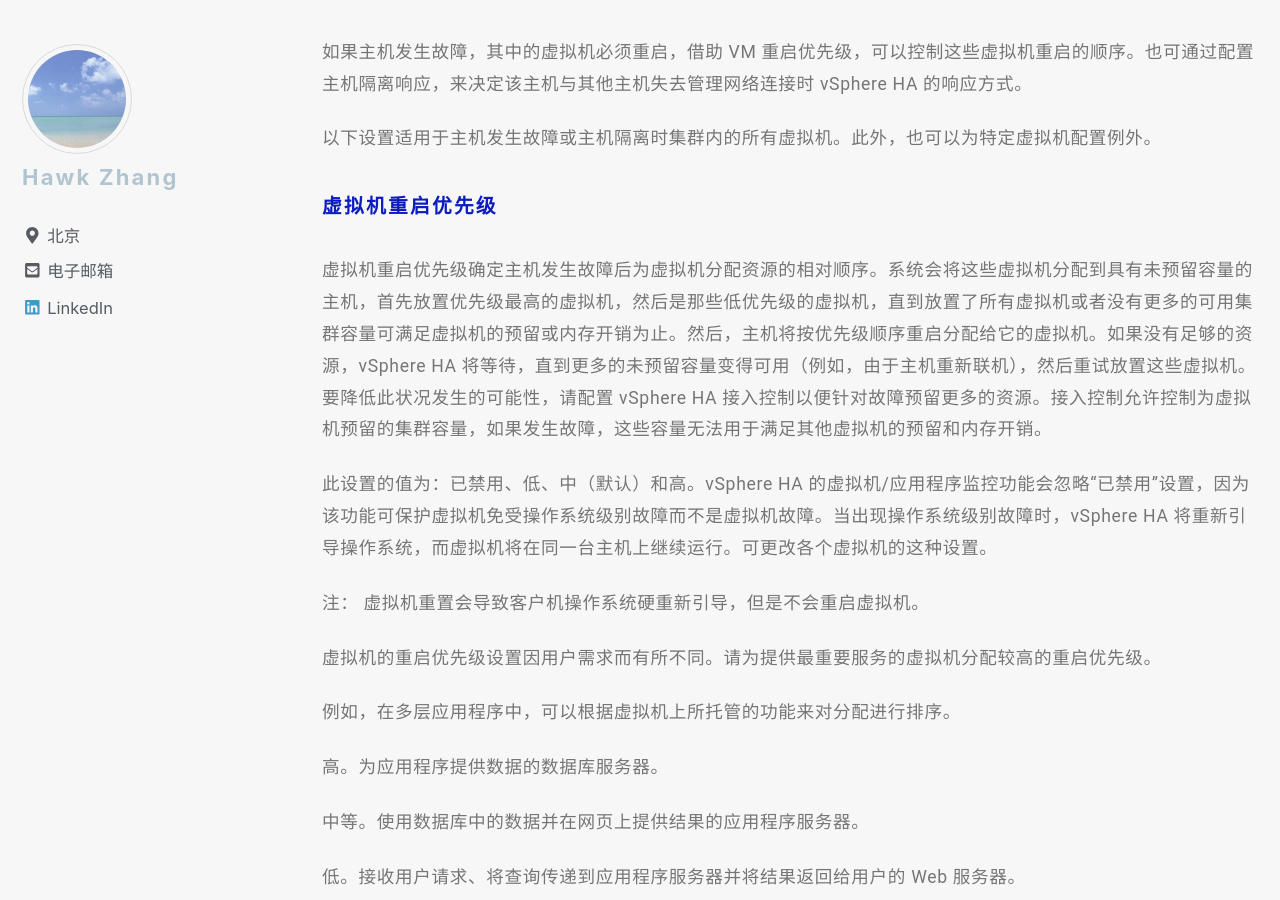
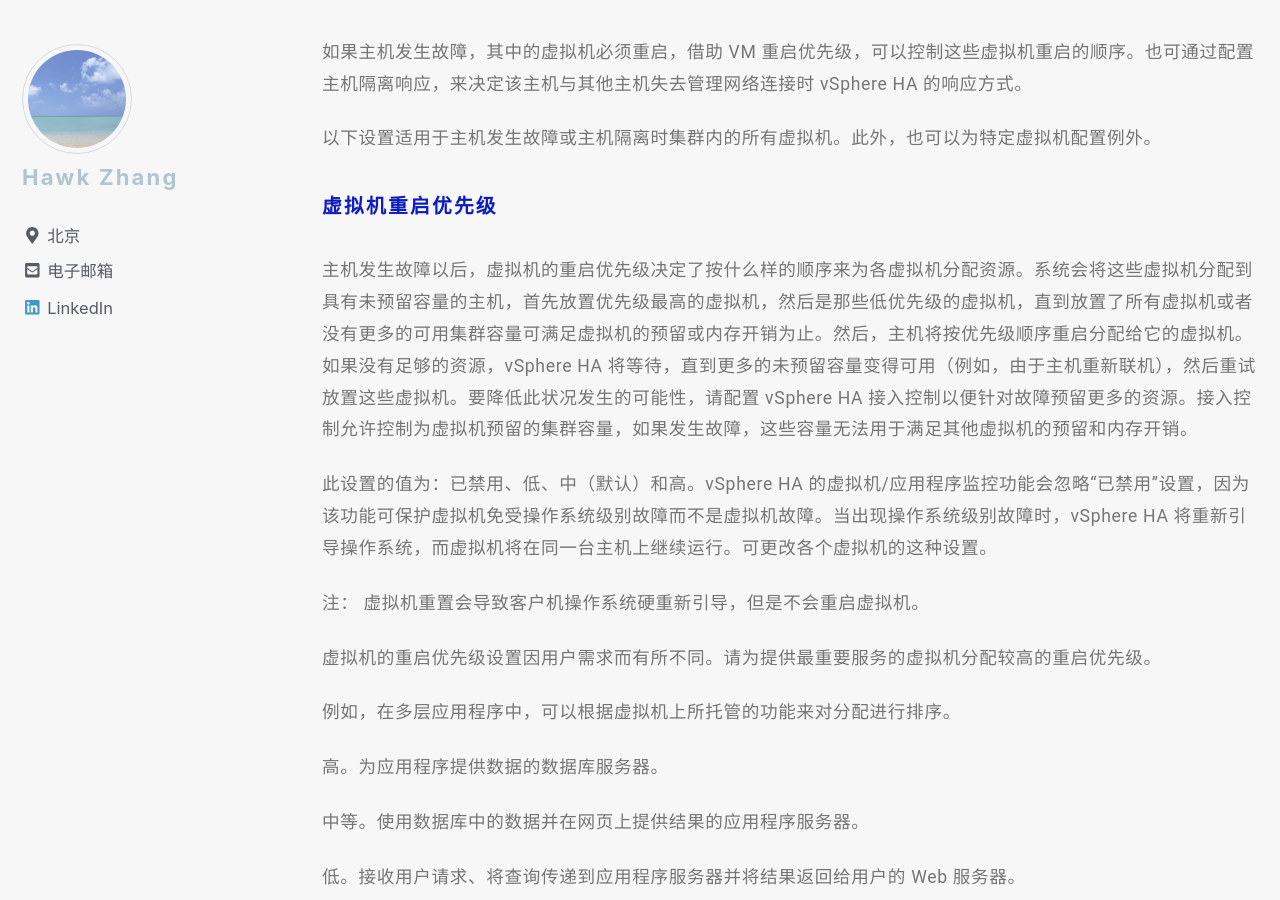
Before and after one commit to narru888/linotes_note, a Jekyll site: the page built from _posts/virtualizaion/2018-04-01-vsphere.ha.md, in a window 1280 px wide and 900 px high, scrolled down 8311 px. Built offline with Jekyll 4.4.1, drawn with Linux system fonts in a browser that asks for light colours; nearby versions of some CDN libraries; a script that is not in the unit is left out.

Commit message:
update on 2018-11-29 13:52:01 CST

```diff
--- a/_posts/virtualizaion/2018-04-01-vsphere.ha.md
+++ b/_posts/virtualizaion/2018-04-01-vsphere.ha.md
@@ -248,7 +248,7 @@
 
 ##### 虚拟机重启优先级
 
-虚拟机重启优先级确定主机发生故障后为虚拟机分配资源的相对顺序。系统会将这些虚拟机分配到具有未预留容量的主机，首先放置优先级最高的虚拟机，然后是那些低优先级的虚拟机，直到放置了所有虚拟机或者没有更多的可用集群容量可满足虚拟机的预留或内存开销为止。然后，主机将按优先级顺序重启分配给它的虚拟机。如果没有足够的资源，vSphere HA 将等待，直到更多的未预留容量变得可用（例如，由于主机重新联机），然后重试放置这些虚拟机。要降低此状况发生的可能性，请配置 vSphere HA 接入控制以便针对故障预留更多的资源。接入控制允许控制为虚拟机预留的集群容量，如果发生故障，这些容量无法用于满足其他虚拟机的预留和内存开销。
+主机发生故障以后，虚拟机的重启优先级决定了按什么样的顺序来为各虚拟机分配资源。系统会将这些虚拟机分配到具有未预留容量的主机，首先放置优先级最高的虚拟机，然后是那些低优先级的虚拟机，直到放置了所有虚拟机或者没有更多的可用集群容量可满足虚拟机的预留或内存开销为止。然后，主机将按优先级顺序重启分配给它的虚拟机。如果没有足够的资源，vSphere HA 将等待，直到更多的未预留容量变得可用（例如，由于主机重新联机），然后重试放置这些虚拟机。要降低此状况发生的可能性，请配置 vSphere HA 接入控制以便针对故障预留更多的资源。接入控制允许控制为虚拟机预留的集群容量，如果发生故障，这些容量无法用于满足其他虚拟机的预留和内存开销。
 
 此设置的值为：已禁用、低、中（默认）和高。vSphere HA 的虚拟机/应用程序监控功能会忽略“已禁用”设置，因为该功能可保护虚拟机免受操作系统级别故障而不是虚拟机故障。当出现操作系统级别故障时，vSphere HA 将重新引导操作系统，而虚拟机将在同一台主机上继续运行。可更改各个虚拟机的这种设置。
 
```
